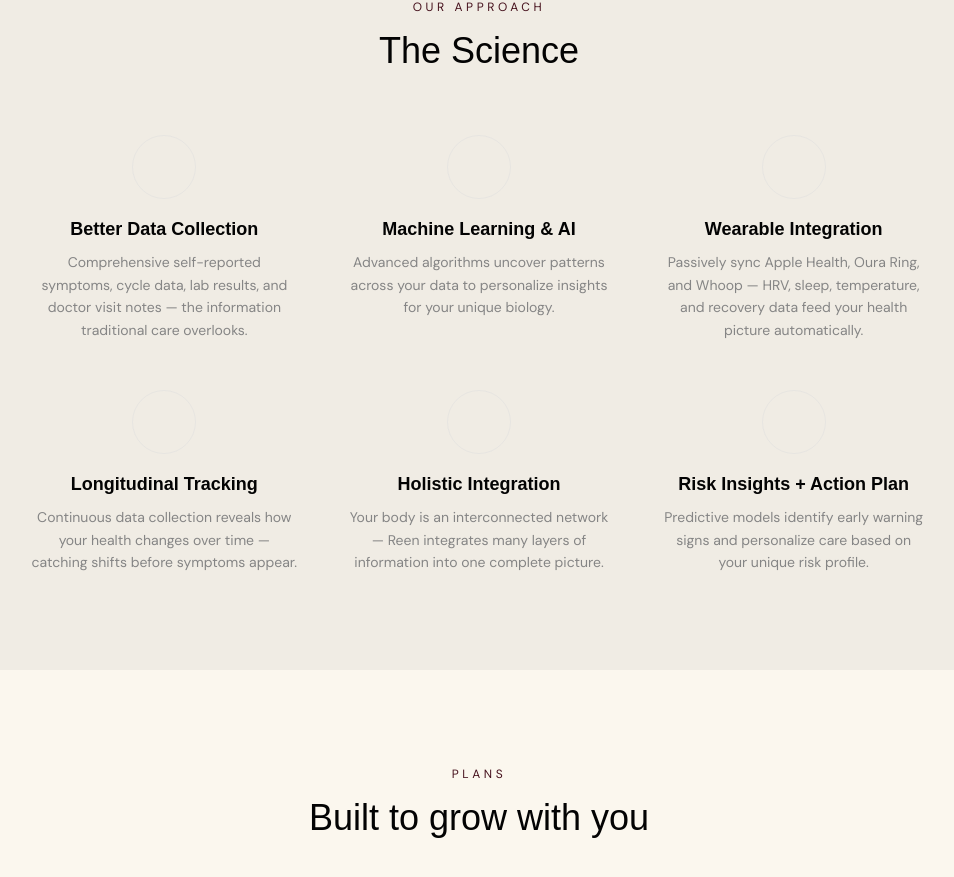
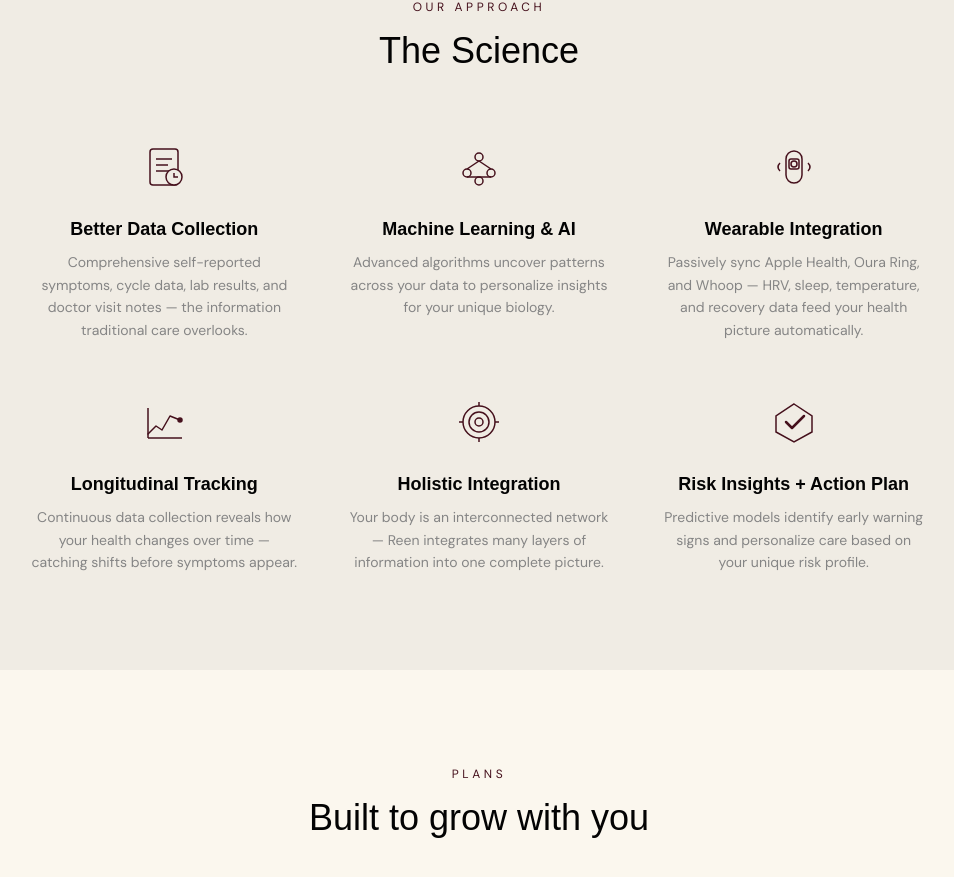
Before and after one commit to mikaelaconnell/Websiteforreen, a Next.js app: page / in a window 1280 px wide. Shown: the part 2417-3294 px from the top of the page, without its empty margins (161-1115 px from the left). Built offline with nearby package versions, Linux system fonts and the light colour scheme; a web font is replaced by a local one.

Commit message:
Add icons to science section pillars

```diff
--- a/src/app/page.tsx
+++ b/src/app/page.tsx
@@ -132,31 +132,87 @@ const science = [
     title: "Better Data Collection",
     description:
       "Comprehensive self-reported symptoms, cycle data, lab results, and doctor visit notes — the information traditional care overlooks.",
+    icon: (
+      <svg viewBox="0 0 48 48" fill="none" stroke="currentColor" strokeWidth="1.5" className="w-12 h-12">
+        <rect x="10" y="6" width="28" height="36" rx="3" />
+        <line x1="16" y1="16" x2="32" y2="16" />
+        <line x1="16" y1="22" x2="28" y2="22" />
+        <line x1="16" y1="28" x2="30" y2="28" />
+        <circle cx="34" cy="34" r="8" fill="#f0ece4" stroke="currentColor" />
+        <path d="M34 30v4h4" />
+      </svg>
+    ),
   },
   {
     title: "Machine Learning & AI",
     description:
       "Advanced algorithms uncover patterns across your data to personalize insights for your unique biology.",
+    icon: (
+      <svg viewBox="0 0 48 48" fill="none" stroke="currentColor" strokeWidth="1.5" className="w-12 h-12">
+        <circle cx="24" cy="14" r="4" />
+        <circle cx="12" cy="30" r="4" />
+        <circle cx="36" cy="30" r="4" />
+        <circle cx="24" cy="38" r="4" />
+        <line x1="24" y1="18" x2="12" y2="26" />
+        <line x1="24" y1="18" x2="36" y2="26" />
+        <line x1="12" y1="34" x2="24" y2="34" />
+        <line x1="36" y1="34" x2="24" y2="34" />
+      </svg>
+    ),
   },
   {
     title: "Wearable Integration",
     description:
       "Passively sync Apple Health, Oura Ring, and Whoop — HRV, sleep, temperature, and recovery data feed your health picture automatically.",
+    icon: (
+      <svg viewBox="0 0 48 48" fill="none" stroke="currentColor" strokeWidth="1.5" className="w-12 h-12">
+        <rect x="16" y="8" width="16" height="32" rx="8" />
+        <rect x="19" y="16" width="10" height="10" rx="2" />
+        <circle cx="24" cy="21" r="3" />
+        <path d="M10 20 Q6 24, 10 28" />
+        <path d="M38 20 Q42 24, 38 28" />
+      </svg>
+    ),
   },
   {
     title: "Longitudinal Tracking",
     description:
       "Continuous data collection reveals how your health changes over time — catching shifts before symptoms appear.",
+    icon: (
+      <svg viewBox="0 0 48 48" fill="none" stroke="currentColor" strokeWidth="1.5" className="w-12 h-12">
+        <path d="M8 36 L16 28 L22 32 L30 18 L40 22" strokeLinecap="round" strokeLinejoin="round" />
+        <circle cx="40" cy="22" r="2" fill="currentColor" />
+        <line x1="8" y1="40" x2="42" y2="40" />
+        <line x1="8" y1="10" x2="8" y2="40" />
+      </svg>
+    ),
   },
   {
     title: "Holistic Integration",
     description:
       "Your body is an interconnected network — Reen integrates many layers of information into one complete picture.",
+    icon: (
+      <svg viewBox="0 0 48 48" fill="none" stroke="currentColor" strokeWidth="1.5" className="w-12 h-12">
+        <circle cx="24" cy="24" r="16" />
+        <circle cx="24" cy="24" r="10" />
+        <circle cx="24" cy="24" r="4" />
+        <line x1="24" y1="4" x2="24" y2="8" />
+        <line x1="24" y1="40" x2="24" y2="44" />
+        <line x1="4" y1="24" x2="8" y2="24" />
+        <line x1="40" y1="24" x2="44" y2="24" />
+      </svg>
+    ),
   },
   {
     title: "Risk Insights + Action Plan",
     description:
       "Predictive models identify early warning signs and personalize care based on your unique risk profile.",
+    icon: (
+      <svg viewBox="0 0 48 48" fill="none" stroke="currentColor" strokeWidth="1.5" className="w-12 h-12">
+        <path d="M24 6 L42 18 V34 L24 44 L6 34 V18 Z" />
+        <polyline points="16,24 22,30 34,18" strokeLinecap="round" strokeLinejoin="round" strokeWidth="2.5" />
+      </svg>
+    ),
   },
 ];
 
@@ -382,7 +438,9 @@ export default function Home() {
         <div className="grid grid-cols-1 sm:grid-cols-2 lg:grid-cols-3 gap-12 max-w-4xl mx-auto">
           {science.map((item) => (
             <div key={item.title} className="text-center">
-              <div className="w-16 h-16 mx-auto mb-4 rounded-full border border-border/50" />
+              <div className="w-16 h-16 mx-auto mb-4 flex items-center justify-center text-accent">
+                {item.icon}
+              </div>
               <h3 className="text-lg font-serif font-bold mb-2">
                 {item.title}
               </h3>
```
